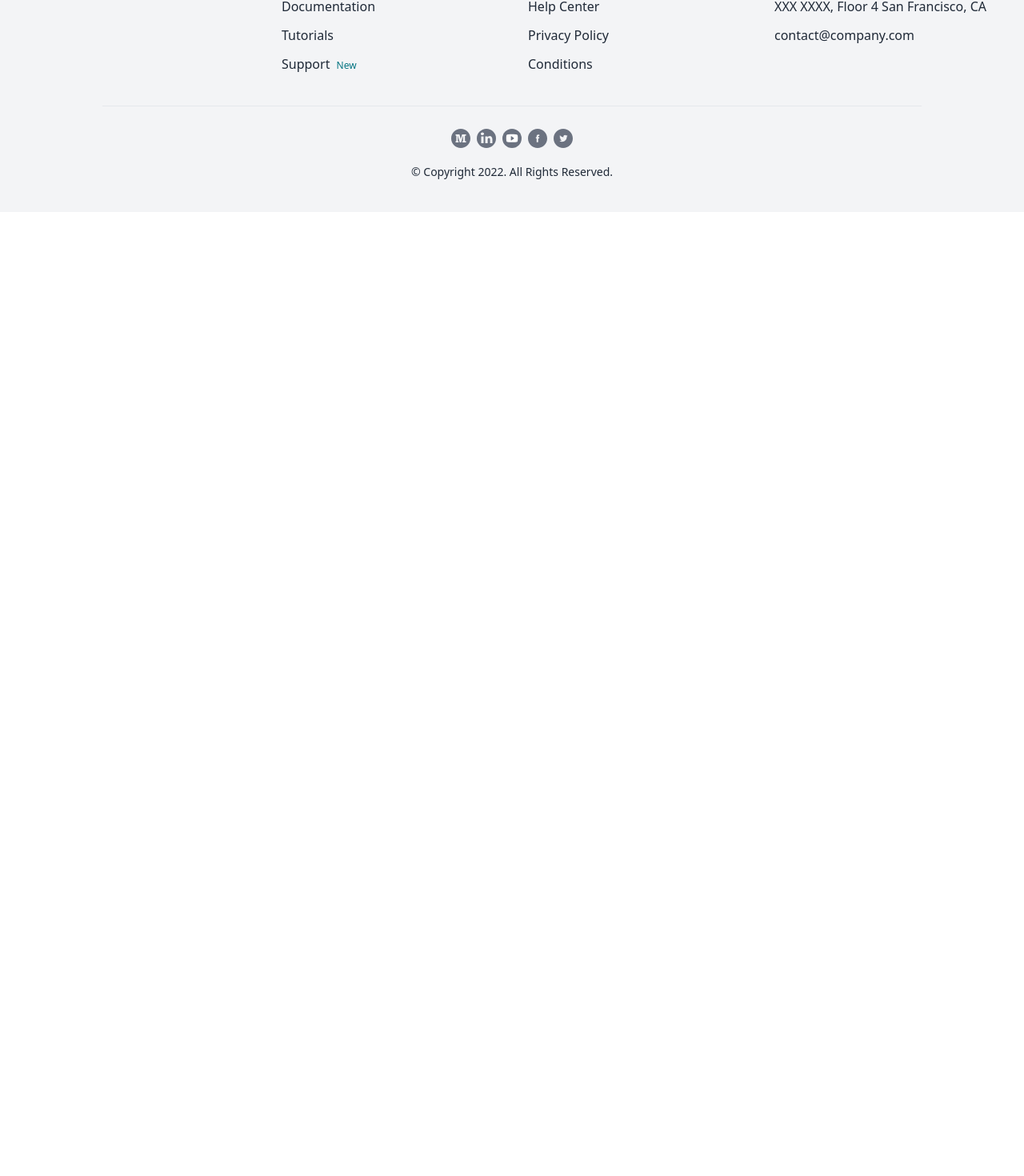
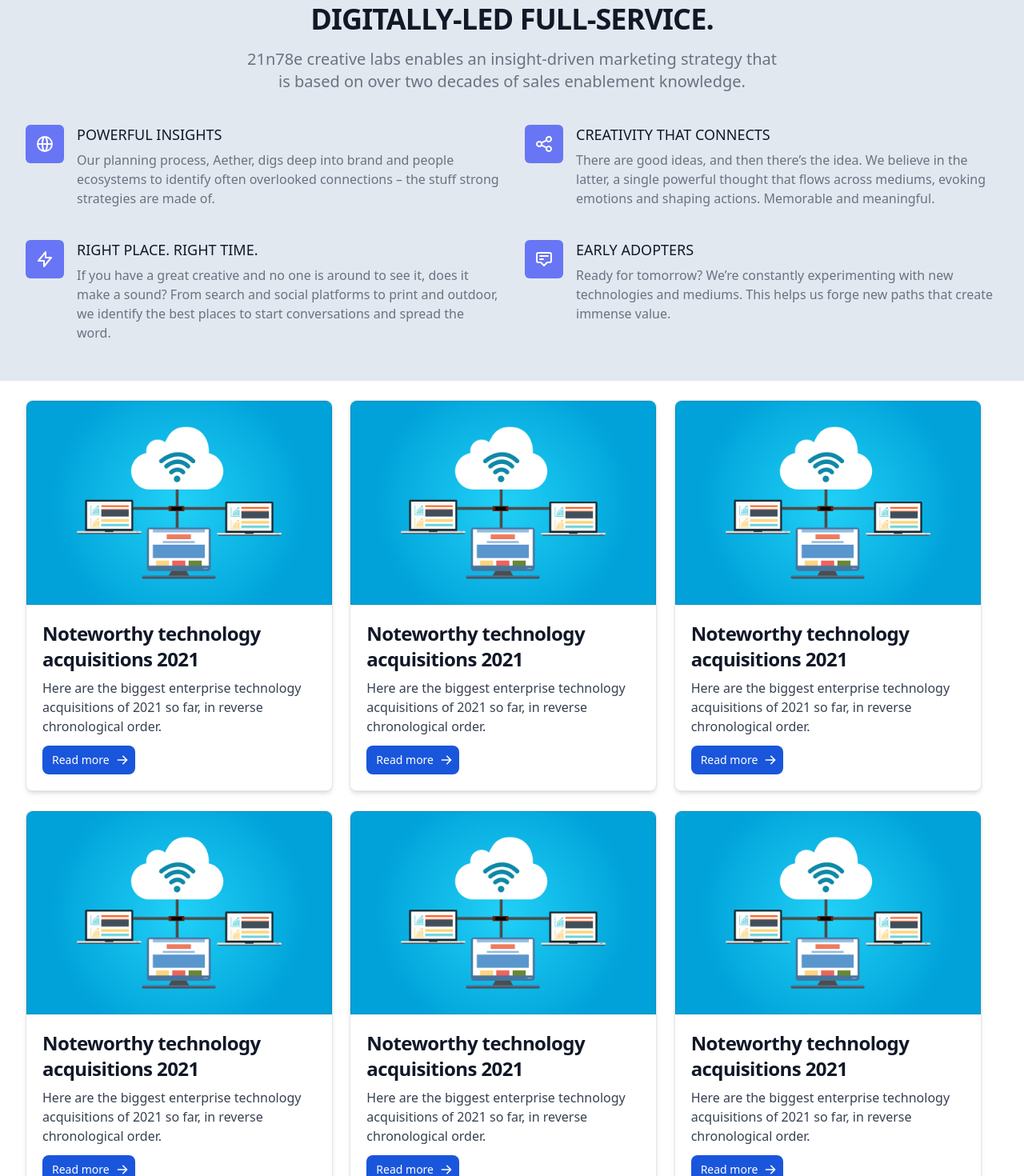
Before and after one commit to GaneshMajhi21n78e/TailwindAngular21n78e, an Angular app: page / in a window 1280 px wide. Shown: the part 698-2168 px from the top of the page at 80% size. Before the commit the page ends 963 px from the top, so only its background shows below. Built offline with nearby package versions, Linux system fonts and the light colour scheme.

Commit message:
added home designs

```diff
--- a/src/app/Components/about-features/about-features.component.html
+++ b/src/app/Components/about-features/about-features.component.html
@@ -1,10 +1,10 @@
 <!-- This example requires Tailwind CSS v2.0+ -->
-<div class="py-12 bg-white">
+<div class="py-12 bg-slate-200">
     <div class="max-w-7xl mx-auto px-4 sm:px-6 lg:px-8">
       <div class="lg:text-center">
-        <h2 class="text-base text-indigo-600 font-semibold tracking-wide uppercase">Transactions</h2>
-        <p class="mt-2 text-3xl leading-8 font-extrabold tracking-tight text-gray-900 sm:text-4xl">A better way to send money</p>
-        <p class="mt-4 max-w-2xl text-xl text-gray-500 lg:mx-auto">Lorem ipsum dolor sit amet consect adipisicing elit. Possimus magnam voluptatum cupiditate veritatis in accusamus quisquam.</p>
+        <h2 class="text-base text-indigo-600 font-semibold tracking-wide uppercase">services</h2>
+        <p class="mt-2 text-3xl leading-8 font-extrabold tracking-tight text-gray-900 sm:text-4xl">DIGITALLY-LED FULL-SERVICE.</p>
+        <p class="mt-4 max-w-2xl text-xl text-gray-500 lg:mx-auto">21n78e creative labs enables an insight-driven marketing strategy that is based on over two decades of sales enablement knowledge. </p>
       </div>
 
       <div class="mt-10">
@@ -17,9 +17,9 @@
                   <path stroke-linecap="round" stroke-linejoin="round" stroke-width="2" d="M21 12a9 9 0 01-9 9m9-9a9 9 0 00-9-9m9 9H3m9 9a9 9 0 01-9-9m9 9c1.657 0 3-4.03 3-9s-1.343-9-3-9m0 18c-1.657 0-3-4.03-3-9s1.343-9 3-9m-9 9a9 9 0 019-9" />
                 </svg>
               </div>
-              <p class="ml-16 text-lg leading-6 font-medium text-gray-900">Competitive exchange rates</p>
+              <p class="ml-16 text-lg leading-6 font-medium text-gray-900">POWERFUL INSIGHTS</p>
             </dt>
-            <dd class="mt-2 ml-16 text-base text-gray-500">Lorem ipsum, dolor sit amet consectetur adipisicing elit. Maiores impedit perferendis suscipit eaque, iste dolor cupiditate blanditiis ratione.</dd>
+            <dd class="mt-2 ml-16 text-base text-gray-500">Our planning process, Aether, digs deep into brand and people ecosystems to identify often overlooked connections – the stuff strong strategies are made of.</dd>
           </div>
 
           <div class="relative">
@@ -27,12 +27,13 @@
               <div class="absolute flex items-center justify-center h-12 w-12 rounded-md bg-indigo-500 text-white">
                 <!-- Heroicon name: outline/scale -->
                 <svg class="h-6 w-6" xmlns="http://www.w3.org/2000/svg" fill="none" viewBox="0 0 24 24" stroke="currentColor" aria-hidden="true">
-                  <path stroke-linecap="round" stroke-linejoin="round" stroke-width="2" d="M3 6l3 1m0 0l-3 9a5.002 5.002 0 006.001 0M6 7l3 9M6 7l6-2m6 2l3-1m-3 1l-3 9a5.002 5.002 0 006.001 0M18 7l3 9m-3-9l-6-2m0-2v2m0 16V5m0 16H9m3 0h3" />
+                  <path stroke-linecap="round" stroke-linejoin="round" stroke-width="2" d="M8.684 13.342C8.886 12.938 9 12.482 9 12c0-.482-.114-.938-.316-1.342m0 2.684a3 3 0 110-2.684m0 2.684l6.632 3.316m-6.632-6l6.632-3.316m0 0a3 3 0 105.367-2.684 3 3 0 00-5.367 2.684zm0 9.316a3 3 0 105.368 2.684 3 3 0 00-5.368-2.684z"  />
                 </svg>
+
               </div>
-              <p class="ml-16 text-lg leading-6 font-medium text-gray-900">No hidden fees</p>
+              <p class="ml-16 text-lg leading-6 font-medium text-gray-900">CREATIVITY THAT CONNECTS</p>
             </dt>
-            <dd class="mt-2 ml-16 text-base text-gray-500">Lorem ipsum, dolor sit amet consectetur adipisicing elit. Maiores impedit perferendis suscipit eaque, iste dolor cupiditate blanditiis ratione.</dd>
+            <dd class="mt-2 ml-16 text-base text-gray-500">There are good ideas, and then there’s the idea. We believe in the latter, a single powerful thought that flows across mediums, evoking emotions and shaping actions. Memorable and meaningful.</dd>
           </div>
 
           <div class="relative">
@@ -43,9 +44,9 @@
                   <path stroke-linecap="round" stroke-linejoin="round" stroke-width="2" d="M13 10V3L4 14h7v7l9-11h-7z" />
                 </svg>
               </div>
-              <p class="ml-16 text-lg leading-6 font-medium text-gray-900">Transfers are instant</p>
+              <p class="ml-16 text-lg leading-6 font-medium text-gray-900">RIGHT PLACE. RIGHT TIME.</p>
             </dt>
-            <dd class="mt-2 ml-16 text-base text-gray-500">Lorem ipsum, dolor sit amet consectetur adipisicing elit. Maiores impedit perferendis suscipit eaque, iste dolor cupiditate blanditiis ratione.</dd>
+            <dd class="mt-2 ml-16 text-base text-gray-500">If you have a great creative and no one is around to see it, does it make a sound? From search and social platforms to print and outdoor, we identify the best places to start conversations and spread the word.</dd>
           </div>
 
           <div class="relative">
@@ -56,9 +57,9 @@
                   <path stroke-linecap="round" stroke-linejoin="round" stroke-width="2" d="M7 8h10M7 12h4m1 8l-4-4H5a2 2 0 01-2-2V6a2 2 0 012-2h14a2 2 0 012 2v8a2 2 0 01-2 2h-3l-4 4z" />
                 </svg>
               </div>
-              <p class="ml-16 text-lg leading-6 font-medium text-gray-900">Mobile notifications</p>
+              <p class="ml-16 text-lg leading-6 font-medium text-gray-900">EARLY ADOPTERS</p>
             </dt>
-            <dd class="mt-2 ml-16 text-base text-gray-500">Lorem ipsum, dolor sit amet consectetur adipisicing elit. Maiores impedit perferendis suscipit eaque, iste dolor cupiditate blanditiis ratione.</dd>
+            <dd class="mt-2 ml-16 text-base text-gray-500">Ready for tomorrow? We’re constantly experimenting with new technologies and mediums. This helps us forge new paths that create immense value.</dd>
           </div>
         </dl>
       </div>
--- /dev/null
+++ b/src/app/Components/services-card/services-card.component.html
@@ -0,0 +1,153 @@
+<div class="pt-4 bg-white">
+  <div class="max-w-7xl mx-auto px-4 sm:px-6 lg:px-8 grid grid-cols-1 lg:grid-cols-3">
+    <div
+      class="max-w-sm bg-white rounded-lg border border-gray-200 shadow-md dark:bg-gray-800 dark:border-gray-700 mt-2">
+      <a href="#">
+        <img class="rounded-t-lg" src="../../../assets/image/cloud.jpg" alt="cloud">
+      </a>
+      <div class="p-5">
+        <a href="#">
+          <h5 class="mb-2 text-2xl font-bold tracking-tight text-gray-900 dark:text-white">Noteworthy technology
+            acquisitions 2021</h5>
+        </a>
+        <p class="mb-3 font-normal text-gray-700 dark:text-gray-400">Here are the biggest enterprise technology
+          acquisitions
+          of 2021 so far, in reverse chronological order.</p>
+        <a href="#"
+          class="inline-flex items-center py-2 px-3 text-sm font-medium text-center text-white bg-blue-700 rounded-lg hover:bg-blue-800 focus:ring-4 focus:ring-blue-300 dark:bg-blue-600 dark:hover:bg-blue-700 dark:focus:ring-blue-800">
+          Read more
+          <svg class="ml-2 -mr-1 w-4 h-4" fill="currentColor" viewBox="0 0 20 20" xmlns="http://www.w3.org/2000/svg">
+            <path fill-rule="evenodd"
+              d="M10.293 3.293a1 1 0 011.414 0l6 6a1 1 0 010 1.414l-6 6a1 1 0 01-1.414-1.414L14.586 11H3a1 1 0 110-2h11.586l-4.293-4.293a1 1 0 010-1.414z"
+              clip-rule="evenodd"></path>
+          </svg>
+        </a>
+      </div>
+    </div>
+    <div
+      class="max-w-sm bg-white rounded-lg border border-gray-200 shadow-md dark:bg-gray-800 dark:border-gray-700 mt-2">
+      <a href="#">
+        <img class="rounded-t-lg" src="../../../assets/image/cloud.jpg" alt="cloud">
+      </a>
+      <div class="p-5">
+        <a href="#">
+          <h5 class="mb-2 text-2xl font-bold tracking-tight text-gray-900 dark:text-white">Noteworthy technology
+            acquisitions 2021</h5>
+        </a>
+        <p class="mb-3 font-normal text-gray-700 dark:text-gray-400">Here are the biggest enterprise technology
+          acquisitions
+          of 2021 so far, in reverse chronological order.</p>
+        <a href="#"
+          class="inline-flex items-center py-2 px-3 text-sm font-medium text-center text-white bg-blue-700 rounded-lg hover:bg-blue-800 focus:ring-4 focus:ring-blue-300 dark:bg-blue-600 dark:hover:bg-blue-700 dark:focus:ring-blue-800">
+          Read more
+          <svg class="ml-2 -mr-1 w-4 h-4" fill="currentColor" viewBox="0 0 20 20" xmlns="http://www.w3.org/2000/svg">
+            <path fill-rule="evenodd"
+              d="M10.293 3.293a1 1 0 011.414 0l6 6a1 1 0 010 1.414l-6 6a1 1 0 01-1.414-1.414L14.586 11H3a1 1 0 110-2h11.586l-4.293-4.293a1 1 0 010-1.414z"
+              clip-rule="evenodd"></path>
+          </svg>
+        </a>
+      </div>
+    </div>
+    <div
+      class="max-w-sm bg-white rounded-lg border border-gray-200 shadow-md dark:bg-gray-800 dark:border-gray-700 mt-2">
+      <a href="#">
+        <img class="rounded-t-lg" src="../../../assets/image/cloud.jpg" alt="cloud">
+      </a>
+      <div class="p-5">
+        <a href="#">
+          <h5 class="mb-2 text-2xl font-bold tracking-tight text-gray-900 dark:text-white">Noteworthy technology
+            acquisitions 2021</h5>
+        </a>
+        <p class="mb-3 font-normal text-gray-700 dark:text-gray-400">Here are the biggest enterprise technology
+          acquisitions
+          of 2021 so far, in reverse chronological order.</p>
+        <a href="#"
+          class="inline-flex items-center py-2 px-3 text-sm font-medium text-center text-white bg-blue-700 rounded-lg hover:bg-blue-800 focus:ring-4 focus:ring-blue-300 dark:bg-blue-600 dark:hover:bg-blue-700 dark:focus:ring-blue-800">
+          Read more
+          <svg class="ml-2 -mr-1 w-4 h-4" fill="currentColor" viewBox="0 0 20 20" xmlns="http://www.w3.org/2000/svg">
+            <path fill-rule="evenodd"
+              d="M10.293 3.293a1 1 0 011.414 0l6 6a1 1 0 010 1.414l-6 6a1 1 0 01-1.414-1.414L14.586 11H3a1 1 0 110-2h11.586l-4.293-4.293a1 1 0 010-1.414z"
+              clip-rule="evenodd"></path>
+          </svg>
+        </a>
+      </div>
+    </div>
+  </div>
+</div>
+
+<div class="py-4 bg-white">
+  <div class="max-w-7xl mx-auto px-4 sm:px-6 lg:px-8 grid grid-cols-1 lg:grid-cols-3">
+    <div
+      class="max-w-sm bg-white rounded-lg border border-gray-200 shadow-md dark:bg-gray-800 dark:border-gray-700 mt-2">
+      <a href="#">
+        <img class="rounded-t-lg" src="../../../assets/image/cloud.jpg" alt="cloud">
+      </a>
+      <div class="p-5">
+        <a href="#">
+          <h5 class="mb-2 text-2xl font-bold tracking-tight text-gray-900 dark:text-white">Noteworthy technology
+            acquisitions 2021</h5>
+        </a>
+        <p class="mb-3 font-normal text-gray-700 dark:text-gray-400">Here are the biggest enterprise technology
+          acquisitions
+          of 2021 so far, in reverse chronological order.</p>
+        <a href="#"
+          class="inline-flex items-center py-2 px-3 text-sm font-medium text-center text-white bg-blue-700 rounded-lg hover:bg-blue-800 focus:ring-4 focus:ring-blue-300 dark:bg-blue-600 dark:hover:bg-blue-700 dark:focus:ring-blue-800">
+          Read more
+          <svg class="ml-2 -mr-1 w-4 h-4" fill="currentColor" viewBox="0 0 20 20" xmlns="http://www.w3.org/2000/svg">
+            <path fill-rule="evenodd"
+              d="M10.293 3.293a1 1 0 011.414 0l6 6a1 1 0 010 1.414l-6 6a1 1 0 01-1.414-1.414L14.586 11H3a1 1 0 110-2h11.586l-4.293-4.293a1 1 0 010-1.414z"
+              clip-rule="evenodd"></path>
+          </svg>
+        </a>
+      </div>
+    </div>
+    <div
+      class="max-w-sm bg-white rounded-lg border border-gray-200 shadow-md dark:bg-gray-800 dark:border-gray-700 mt-2">
+      <a href="#">
+        <img class="rounded-t-lg" src="../../../assets/image/cloud.jpg" alt="cloud">
+      </a>
+      <div class="p-5">
+        <a href="#">
+          <h5 class="mb-2 text-2xl font-bold tracking-tight text-gray-900 dark:text-white">Noteworthy technology
+            acquisitions 2021</h5>
+        </a>
+        <p class="mb-3 font-normal text-gray-700 dark:text-gray-400">Here are the biggest enterprise technology
+          acquisitions
+          of 2021 so far, in reverse chronological order.</p>
+        <a href="#"
+          class="inline-flex items-center py-2 px-3 text-sm font-medium text-center text-white bg-blue-700 rounded-lg hover:bg-blue-800 focus:ring-4 focus:ring-blue-300 dark:bg-blue-600 dark:hover:bg-blue-700 dark:focus:ring-blue-800">
+          Read more
+          <svg class="ml-2 -mr-1 w-4 h-4" fill="currentColor" viewBox="0 0 20 20" xmlns="http://www.w3.org/2000/svg">
+            <path fill-rule="evenodd"
+              d="M10.293 3.293a1 1 0 011.414 0l6 6a1 1 0 010 1.414l-6 6a1 1 0 01-1.414-1.414L14.586 11H3a1 1 0 110-2h11.586l-4.293-4.293a1 1 0 010-1.414z"
+              clip-rule="evenodd"></path>
+          </svg>
+        </a>
+      </div>
+    </div>
+    <div
+      class="max-w-sm bg-white rounded-lg border border-gray-200 shadow-md dark:bg-gray-800 dark:border-gray-700 mt-2">
+      <a href="#">
+        <img class="rounded-t-lg" src="../../../assets/image/cloud.jpg" alt="cloud">
+      </a>
+      <div class="p-5">
+        <a href="#">
+          <h5 class="mb-2 text-2xl font-bold tracking-tight text-gray-900 dark:text-white">Noteworthy technology
+            acquisitions 2021</h5>
+        </a>
+        <p class="mb-3 font-normal text-gray-700 dark:text-gray-400">Here are the biggest enterprise technology
+          acquisitions
+          of 2021 so far, in reverse chronological order.</p>
+        <a href="#"
+          class="inline-flex items-center py-2 px-3 text-sm font-medium text-center text-white bg-blue-700 rounded-lg hover:bg-blue-800 focus:ring-4 focus:ring-blue-300 dark:bg-blue-600 dark:hover:bg-blue-700 dark:focus:ring-blue-800">
+          Read more
+          <svg class="ml-2 -mr-1 w-4 h-4" fill="currentColor" viewBox="0 0 20 20" xmlns="http://www.w3.org/2000/svg">
+            <path fill-rule="evenodd"
+              d="M10.293 3.293a1 1 0 011.414 0l6 6a1 1 0 010 1.414l-6 6a1 1 0 01-1.414-1.414L14.586 11H3a1 1 0 110-2h11.586l-4.293-4.293a1 1 0 010-1.414z"
+              clip-rule="evenodd"></path>
+          </svg>
+        </a>
+      </div>
+    </div>
+  </div>
+</div>
--- a/src/app/Pages/home-page/home-page.component.html
+++ b/src/app/Pages/home-page/home-page.component.html
@@ -1,3 +1,6 @@
 <app-navbar></app-navbar>
 <app-header></app-header>
+<app-about-features></app-about-features>
+<app-services-card></app-services-card>
+<app-features></app-features>
 <app-footer></app-footer>
--- a/src/app/app.module.ts
+++ b/src/app/app.module.ts
@@ -19,6 +19,7 @@ import { JoinusPageComponent } from './Pages/joinus-page/joinus-page.component';
 import { ContactusPageComponent } from './Pages/contactus-page/contactus-page.component';
 import { AboutFeaturesComponent } from './Components/about-features/about-features.component';
 import { FooterComponent } from './Components/footer/footer.component';
+import { ServicesCardComponent } from './Components/services-card/services-card.component';
 
 @NgModule({
   declarations: [
@@ -38,7 +39,8 @@ import { FooterComponent } from './Components/footer/footer.component';
     JoinusPageComponent,
     ContactusPageComponent,
     AboutFeaturesComponent,
-    FooterComponent
+    FooterComponent,
+    ServicesCardComponent
   ],
   imports: [
     BrowserModule,
--- a/src/index.html
+++ b/src/index.html
@@ -6,7 +6,7 @@
   <base href="/">
   <meta name="viewport" content="width=device-width, initial-scale=1">
   <link rel="icon" type="image/x-icon" href="favicon.ico">
-  <link href="/assets/output.css" rel="stylesheet">
+  <script src="https://cdn.tailwindcss.com"></script>
 </head>
 <body>
   <app-root></app-root>
```
Also changed, not shown: src/app/Components/features/features.component.html (+18 -9 lines), src/app/Components/services-card/services-card.component.ts (added, +15 -0 lines), src/app/Components/services-card/services-card.component.css (added), src/assets/image/cloud.jpg (added), 1 other file (tests, documents, lock files or other folders).
